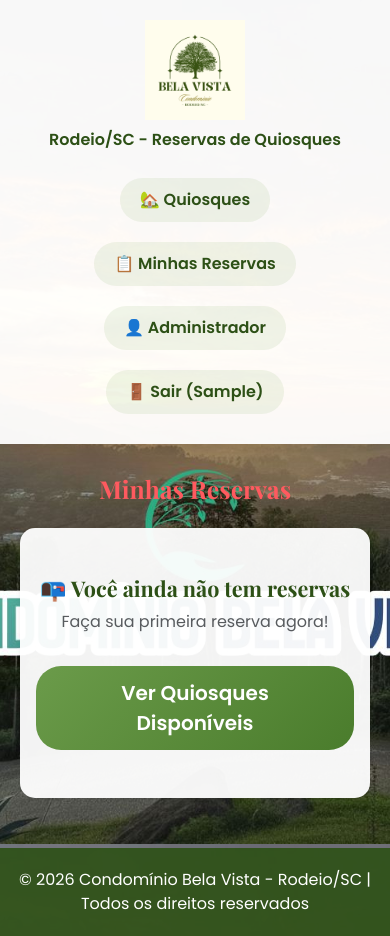
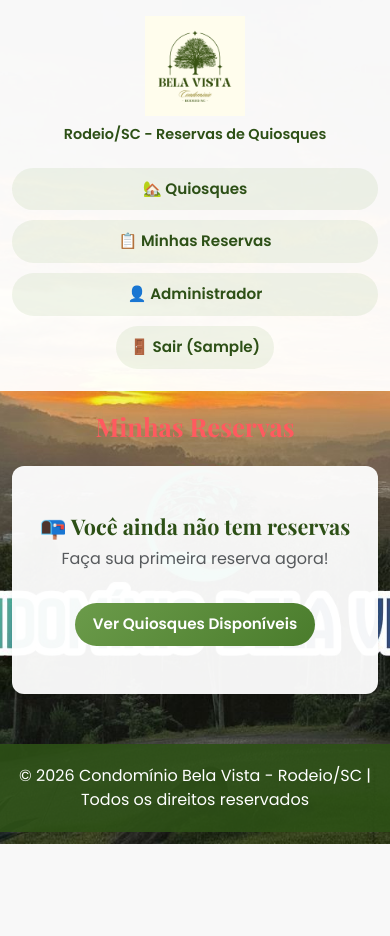
Before and after one commit to FelipeMarques-bot/Reservas-Bela-Vista-atual, a Django app: page /minhas-reservas/ in a window 390 px wide. After the commit the page ends 844 px from the top, so only its background shows below. Run offline with Django 5.2, Linux system fonts and the light colour scheme; the visitor is signed in with stand-in values (Sample User, id 1); data that the repository does not hold is empty.

Commit message:
Melhora responsividade mobile no fluxo de reservas

```diff
--- a/templates/base.html
+++ b/templates/base.html
@@ -200,6 +200,87 @@
             transform: translateY(-2px);
             box-shadow: 0 4px 15px rgba(107, 155, 74, 0.3);
         }
+
+        @media (max-width: 768px) {
+            body {
+                background-attachment: scroll;
+            }
+
+            .header-section {
+                padding: 16px 0;
+                margin-bottom: 20px;
+            }
+
+            .logo-container img {
+                max-width: 150px;
+            }
+
+            .logo-subtitle {
+                font-size: 0.9rem;
+            }
+
+            .nav-menu {
+                gap: 10px;
+                padding: 6px 0;
+            }
+
+            .nav-menu a,
+            .nav-logout-btn {
+                width: 100%;
+                text-align: center;
+                padding: 10px 14px;
+                font-size: 0.95rem;
+            }
+
+            .content-wrapper {
+                padding: 0 12px;
+            }
+
+            h2 {
+                font-size: 1.6rem;
+            }
+
+            h3 {
+                font-size: 1.3rem;
+            }
+
+            .card {
+                border-radius: 12px;
+            }
+
+            .card:hover {
+                transform: none;
+                box-shadow: 0 8px 22px rgba(0,0,0,0.15);
+            }
+
+            .card-img-top {
+                height: 220px !important;
+                object-fit: cover;
+            }
+
+            .btn-primary,
+            .btn-success,
+            .btn-danger {
+                padding: 10px 18px;
+                font-size: 0.95rem;
+            }
+
+            .alert-success,
+            .alert-warning,
+            .alert-error,
+            .alert-danger,
+            .alert-info {
+                font-size: 0.95rem;
+                padding: 14px 16px;
+                border-radius: 10px;
+            }
+
+            .card-header .badge {
+                float: none !important;
+                display: inline-block;
+                margin-top: 8px;
+            }
+        }
     </style>
 
     {% block extra_css %}{% endblock %}
```
Also changed, not shown: templates/reservas_quiosques/reservar_quiosque.html (+11 -1 lines).
